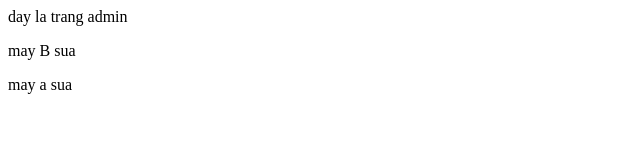
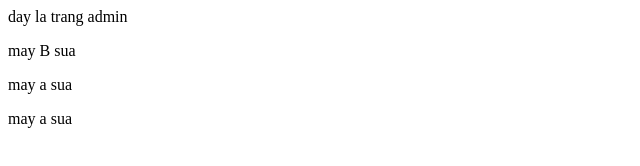
Before and after one commit to quachthanhphuu-maker/test-git, a plain HTML site: page login-admin.html in a window 1280 px wide. Shown: the full height of the page, 0-640 px from the left. Drawn offline with Linux system fonts and the light colour scheme.

Commit message:
noi dung login admin

```diff
--- a/login-admin.html
+++ b/login-admin.html
@@ -10,5 +10,6 @@
 
     <p>may B sua</p>
     <p>may a sua</p>
+    <p>may a sua</p>
 </body>
 </html>
```
